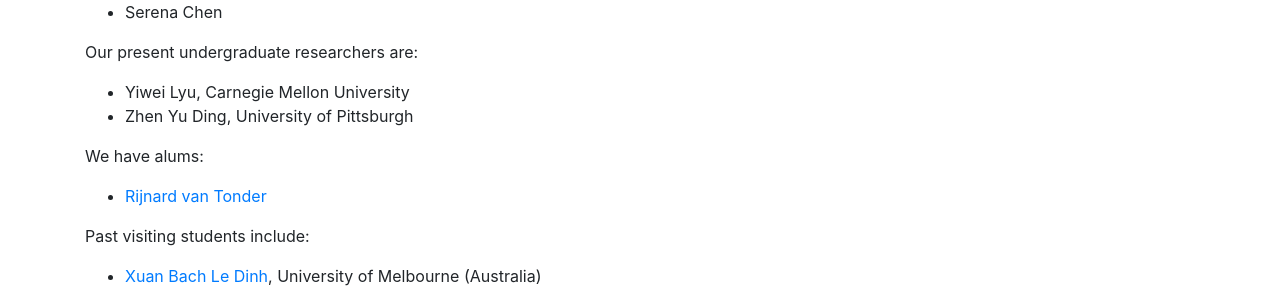
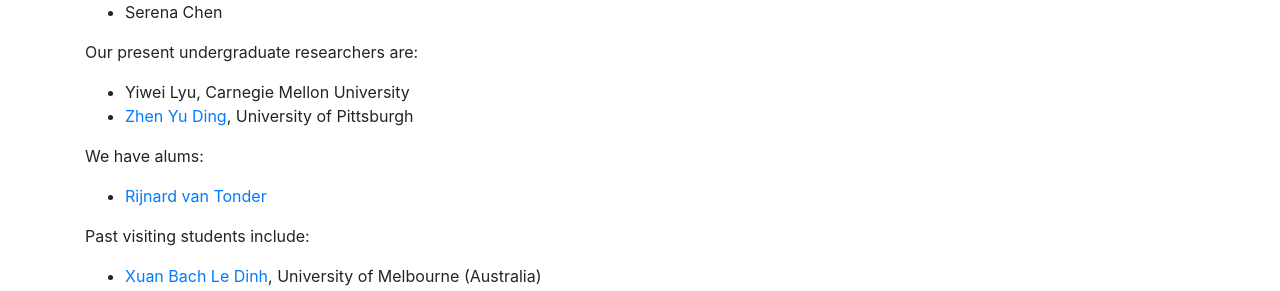
Before and after one commit to squaresLab/squaresLab.github.io, a Jekyll site: the page built from index.md, in a window 1280 px wide. Shown: the part 894-1185 px from the top of the page. Built offline with Jekyll 4.4.1, drawn with Linux system fonts in a browser that asks for light colours; nearby versions of some CDN libraries; part of the change alters nothing that is shown.

```diff
--- a/index.md
+++ b/index.md
@@ -29,7 +29,7 @@ Goues](http://www.clairelegoues.com), and also includes:
 
 Our present undergraduate researchers are:
 *   Yiwei Lyu, Carnegie Mellon University
-*   Zhen Yu Ding, University of Pittsburgh
+*   [Zhen Yu Ding](https://zhenyuding.com), University of Pittsburgh
 
 We have alums:
 *   [Rijnard van Tonder](http://www.cs.cmu.edu/~rvantond/)
```
